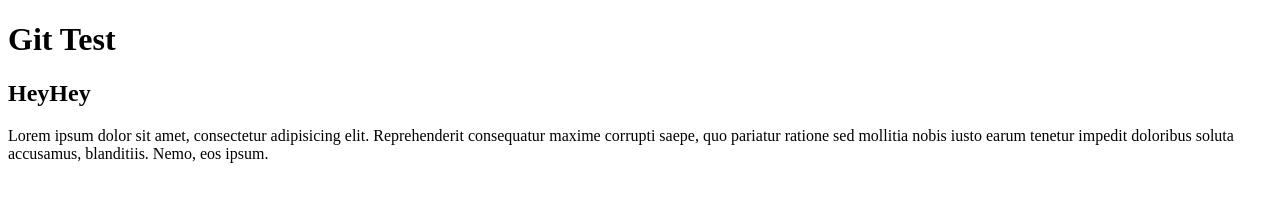
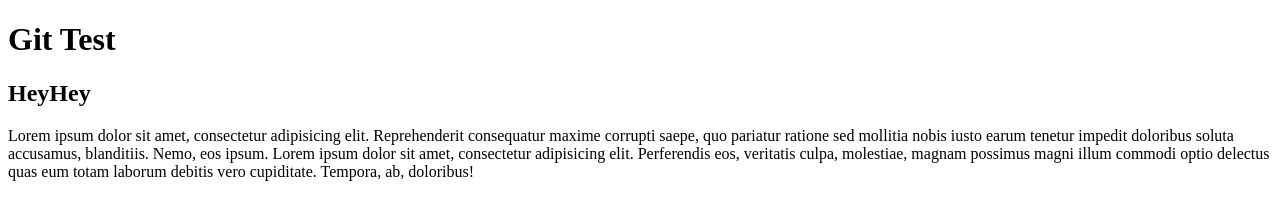
Before and after one commit to karl9085/Git_test, a plain HTML site: page index.html in a window 1280 px wide. Drawn offline with Linux system fonts and the light colour scheme.

Commit message:
lorem ipsm

```diff
--- a/index.html
+++ b/index.html
@@ -13,7 +13,8 @@
 
     <h1>Git Test</h1>
     <h2>HeyHey</h2>
-    <p>Lorem ipsum dolor sit amet, consectetur adipisicing elit. Reprehenderit consequatur maxime corrupti saepe, quo pariatur ratione sed mollitia nobis iusto earum tenetur impedit doloribus soluta accusamus, blanditiis. Nemo, eos ipsum.</p>
+    <p>Lorem ipsum dolor sit amet, consectetur adipisicing elit. Reprehenderit consequatur maxime corrupti saepe, quo pariatur ratione sed mollitia nobis iusto earum tenetur impedit doloribus soluta accusamus, blanditiis. Nemo, eos ipsum.
+        Lorem ipsum dolor sit amet, consectetur adipisicing elit. Perferendis eos, veritatis culpa, molestiae, magnam possimus magni illum commodi optio delectus quas eum totam laborum debitis vero cupiditate. Tempora, ab, doloribus!</p>
 </body>
 
 </html>
```
